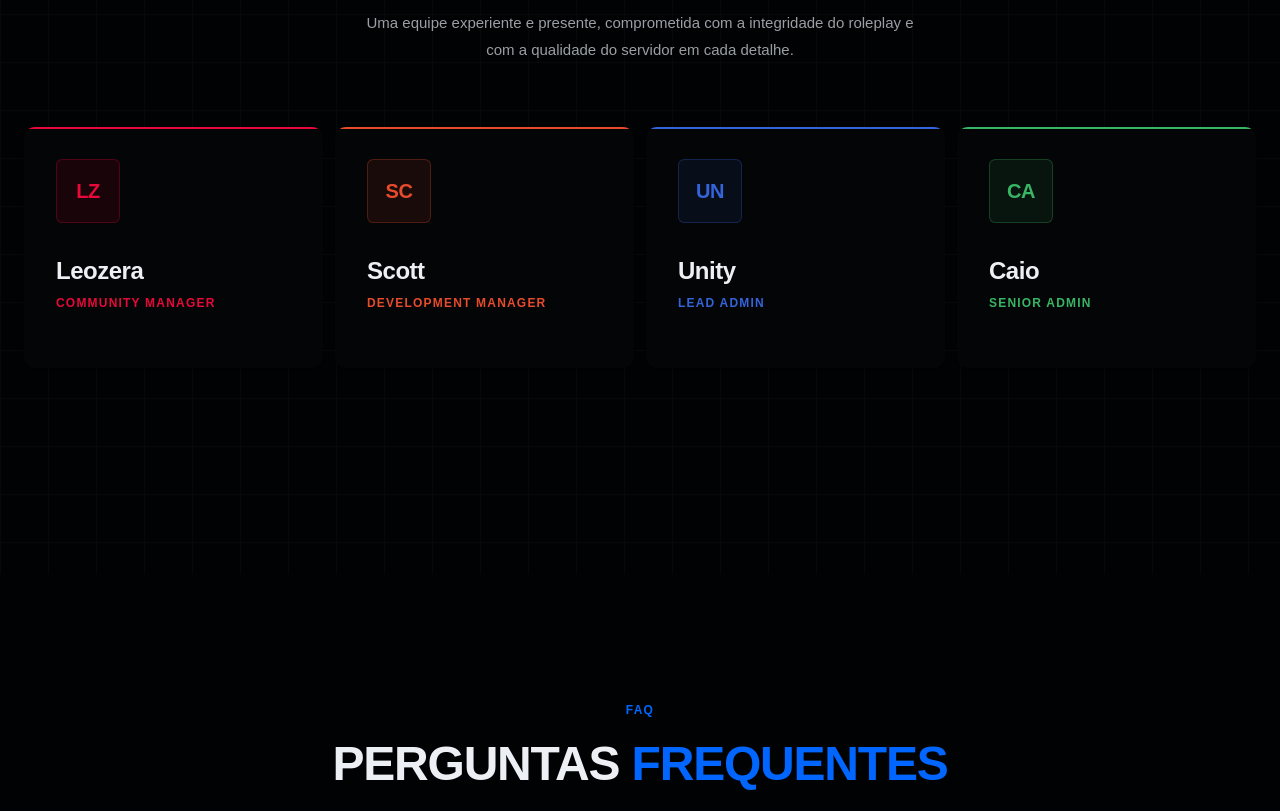
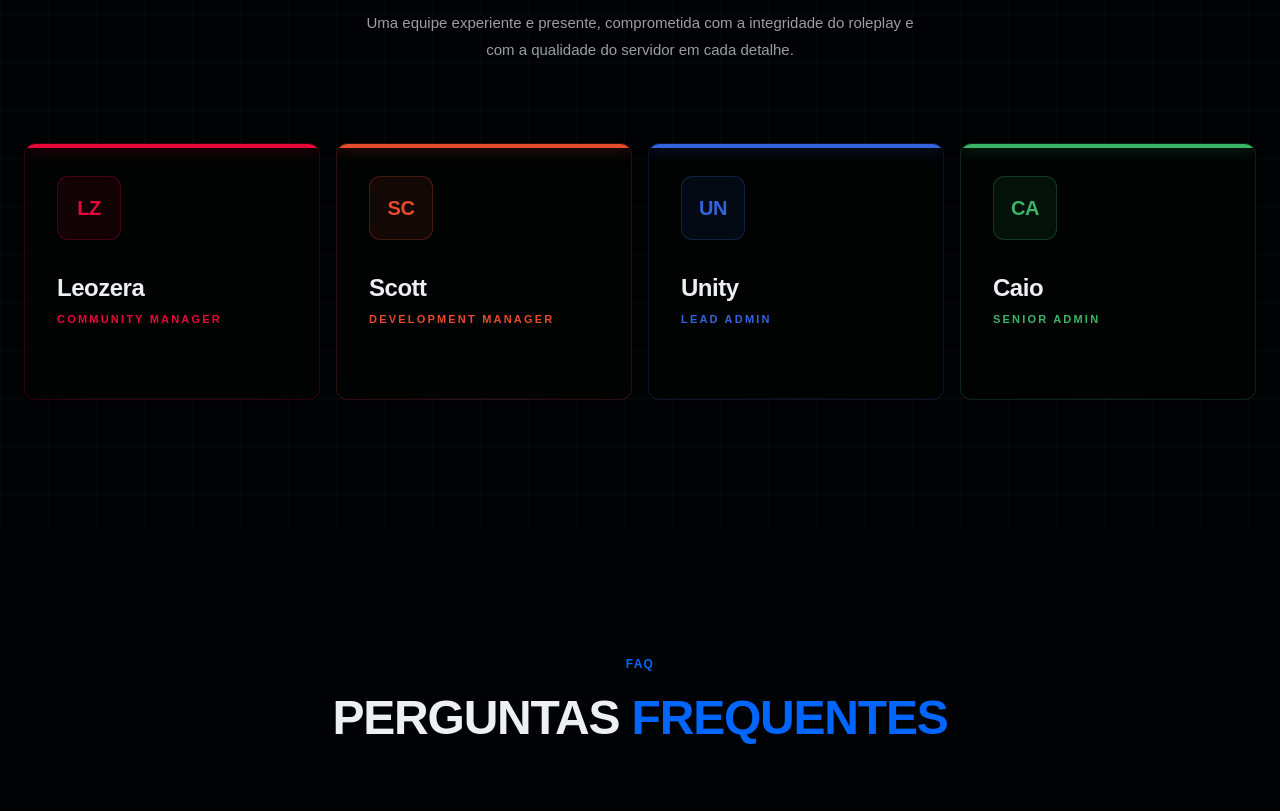
Before and after one commit to joaopconstant/hoodlife_lp, a React (Vite) app: page / in a window 1280 px wide. Shown: the part 7540-8351 px from the top of the page. Built offline with nearby package versions, Linux system fonts and the light colour scheme.

Commit message:
style: adjust team section

```diff
--- a/src/components/Team.tsx
+++ b/src/components/Team.tsx
@@ -1,3 +1,4 @@
+import { useState } from "react"
 import { cn } from "@/lib/utils"
 import { Card, CardHeader, CardTitle, CardContent } from "@/components/ui/card"
 import { useInView } from "@/hooks/useInView"
@@ -49,7 +50,7 @@ export function Team() {
     <section
       id="equipe"
       ref={sectionRef}
-      className="relative bg-bg-base h-screen pt-24 md:pt-32"
+      className="relative bg-bg-base py-24 md:py-32"
     >
       {/* Subtle grid pattern */}
       <div
@@ -64,7 +65,7 @@ export function Team() {
 
       <div className="relative z-10 mx-auto max-w-7xl px-6">
         {/* ── Header ─────────────────────────────────────────────── */}
-        <div className="mb-16 text-center">
+        <div className="mb-20 text-center">
           <SectionHeader
             eyebrow="Nossa Equipe"
             title={
@@ -84,12 +85,12 @@ export function Team() {
         </div>
 
         {/* ── Member cards ───────────────────────────────────────── */}
-        <div className="grid items-start gap-3 sm:grid-cols-2 lg:grid-cols-4">
-          {MEMBERS.map((member, index) => (
+        <div className="grid items-start gap-4 sm:grid-cols-2 lg:grid-cols-4">
+          {MEMBERS.map((member) => (
             <MemberCard
               key={member.name}
               member={member}
-              animClass={cn(inView ? `animate-fade-up delay-${600 + index * 100}` : "opacity-0")}
+              animClass={cn(inView ? `animate-fade-up` : "opacity-0")}
             />
           ))}
         </div>
@@ -107,71 +108,118 @@ function MemberCard({
   member: (typeof MEMBERS)[number]
   animClass: string
 }) {
+  const [isExpanded, setIsExpanded] = useState(false)
+
   return (
     <Card
+      onClick={() => setIsExpanded(!isExpanded)}
       className={cn(
-        "group relative flex flex-col overflow-hidden bg-bg-surface p-0 border-0! ring-0!",
+        "group relative flex cursor-pointer flex-col overflow-hidden bg-bg-surface/40 p-0 ring-0 backdrop-blur-md transition-all duration-500 ease-[cubic-bezier(0.23,1,0.32,1)] hover:-translate-y-2 hover:bg-bg-surface/60",
+        isExpanded && "-translate-y-2 bg-bg-surface/60",
         animClass
       )}
+      style={{
+        borderColor: isExpanded ? `${member.color}80` : `${member.color}30`,
+        borderWidth: "1px",
+        borderStyle: "solid",
+      }}
     >
-      {/* Role-colored top border — always visible */}
+      {/* Dynamic Glow Shadow on Hover / Active */}
       <div
-        className="absolute inset-x-0 top-0 h-0.5"
-        style={{ backgroundColor: member.color }}
+        className={cn(
+          "pointer-events-none absolute inset-0 opacity-0 transition-opacity duration-500 group-hover:opacity-100",
+          isExpanded && "opacity-100"
+        )}
+        style={{
+          boxShadow: `0 20px 40px -20px ${member.color}50`,
+        }}
         aria-hidden="true"
       />
 
-      {/* Inset border ring — fades in on hover, contained within card */}
+      {/* Role-colored top border with glow */}
       <div
-        className="pointer-events-none absolute inset-0 opacity-0 transition-opacity duration-300 group-hover:opacity-100"
-        style={{ boxShadow: `inset 0 0 0 1px ${member.color}50` }}
+        className="absolute inset-x-0 top-0 z-20 h-1"
+        style={{
+          backgroundColor: member.color,
+          boxShadow: `0 0 15px ${member.color}80`,
+        }}
+        aria-hidden="true"
+      />
+
+      {/* Subtle Inner Highlight on hover / Active */}
+      <div
+        className={cn(
+          "pointer-events-none absolute inset-0 opacity-0 transition-opacity duration-500 group-hover:opacity-100",
+          isExpanded && "opacity-100"
+        )}
+        style={{
+          background: `linear-gradient(135deg, ${member.color}15 0%, transparent 40%)`,
+        }}
         aria-hidden="true"
       />
 
       <CardHeader className="p-8 pb-0">
-        {/* Avatar */}
+        {/* Avatar Explorer */}
         <div
-          className="relative mb-7 flex h-16 w-16 items-center justify-center rounded-md text-xl font-black"
+          className="relative mb-7 flex h-16 w-16 items-center justify-center rounded-xl text-xl font-black transition-transform duration-500 group-hover:scale-110"
           style={{
-            backgroundColor: `${member.color}18`,
-            border: `1px solid ${member.color}44`,
+            backgroundColor: `${member.color}15`,
+            border: `1px solid ${member.color}40`,
             color: member.color,
+            transform: isExpanded ? "scale(1.1)" : undefined,
           }}
         >
           {/* Avatar glow overlay */}
           <div
-            className="pointer-events-none absolute inset-0 rounded-md opacity-0 transition-opacity duration-300 group-hover:opacity-100"
-            style={{ boxShadow: `0 0 24px ${member.color}55` }}
+            className={cn(
+              "pointer-events-none absolute inset-0 rounded-xl opacity-0 transition-opacity duration-300 group-hover:opacity-100",
+              isExpanded && "opacity-100"
+            )}
+            style={{ boxShadow: `0 0 20px ${member.color}50` }}
             aria-hidden="true"
           />
-          <span style={{ letterSpacing: "-0.02em", position: "relative" }}>
+          <span className="relative z-10" style={{ letterSpacing: "-0.02em" }}>
             {member.initials}
           </span>
         </div>
 
         {/* Identity */}
         <CardTitle
-          className="mb-1 text-2xl font-black tracking-tight text-text-primary"
+          className={cn(
+            "mb-1 text-2xl font-black tracking-tight text-text-primary transition-colors duration-300 group-hover:text-white",
+            isExpanded && "text-white"
+          )}
           style={{ letterSpacing: "-0.02em" }}
         >
           {member.name}
         </CardTitle>
         <p
-          className="text-[12px] font-bold tracking-widest uppercase"
+          className="text-[11px] font-bold tracking-[0.2em] uppercase"
           style={{ color: member.color }}
         >
           {member.role}
         </p>
       </CardHeader>
 
-      <CardContent className="p-8 pt-0">
-        {/* Description — collapses to 0 when not hovered */}
-        <div className="grid grid-rows-[0fr] transition-[grid-template-rows] duration-300 ease-[cubic-bezier(0.16,1,0.3,1)] group-hover:grid-rows-[1fr]">
+      <CardContent className="mt-4 p-8 pt-0">
+        {/* Description — collapses based on hover OR tap state */}
+        <div
+          className={cn(
+            "grid grid-rows-[0fr] transition-[grid-template-rows] duration-500 ease-[cubic-bezier(0.23,1,0.32,1)] group-hover:grid-rows-[1fr]",
+            isExpanded && "grid-rows-[1fr]"
+          )}
+        >
           <div className="overflow-hidden">
-            <div className="mt-5 border-t border-border-subtle pt-5">
+            <div
+              className="mt-4 border-t pt-5"
+              style={{ borderColor: `${member.color}40` }}
+            >
               <p
-                className="translate-y-2 text-[13px] leading-[1.7] text-text-secondary opacity-0 transition-[opacity,transform] duration-300 group-hover:translate-y-0 group-hover:opacity-100"
-                style={{ transitionDelay: "80ms" }}
+                className={cn(
+                  "translate-y-2 text-[13.5px] leading-[1.65] text-text-secondary opacity-0 transition-[opacity,transform] duration-500 group-hover:translate-y-0 group-hover:opacity-100",
+                  isExpanded && "translate-y-0 opacity-100"
+                )}
+                style={{ transitionDelay: isExpanded ? "0ms" : "100ms" }}
               >
                 {member.description}
               </p>
@@ -180,12 +228,8 @@ function MemberCard({
         </div>
       </CardContent>
 
-      {/* Bottom accent line */}
-      <div
-        className="absolute inset-x-0 bottom-0 h-px origin-left scale-x-0 transition-transform duration-500 group-hover:scale-x-100"
-        style={{ backgroundColor: member.color }}
-        aria-hidden="true"
-      />
+      {/* Decorative Bottom Line (thin) */}
+      <div className="absolute bottom-0 left-0 h-px w-full bg-linear-to-r from-transparent via-white/10 to-transparent opacity-50" />
     </Card>
   )
 }
```
